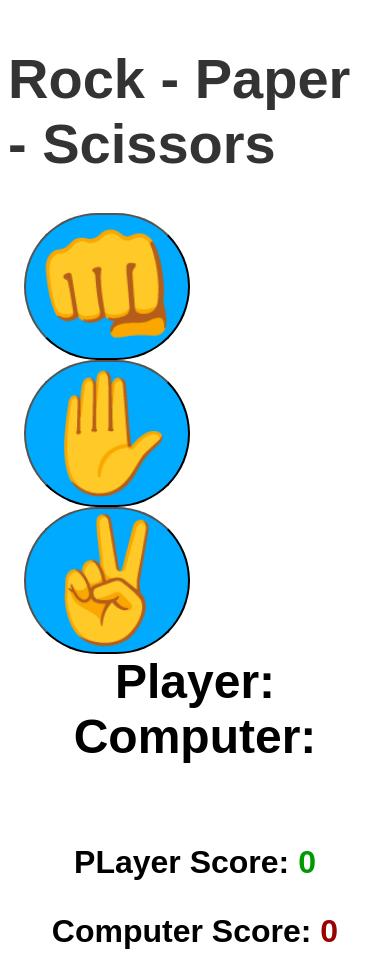
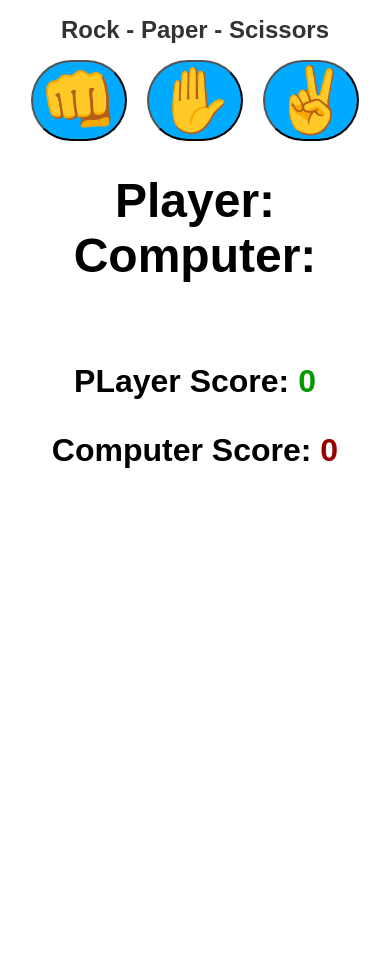
Before and after one commit to Anydav/Game, a plain HTML site: page index.html in a window 390 px wide. After the commit the page ends 844 px from the top, so only its background shows below. Drawn offline with Linux system fonts and the light colour scheme.

Commit message:
Update styles.css

```diff
--- a/styles.css
+++ b/styles.css
@@ -1,7 +1,7 @@
 body{
     font-family:Arial, Helvetica, sans-serif;
     font-weight: bold;
-    marding: 0;
+    margin: 0;
     display : flex;
     flex-direction: column;
     align-items: center;
@@ -13,8 +13,8 @@ h1{
     color: hsl(0, 0%, 20%);
 }
 
-choices{
-    margin-buttom: 2rem;
+.choices{
+    margin-bottom: 2rem;
 }
 
 .choices button{
@@ -48,3 +48,14 @@ choices{
 .redtext, #computerScoreDisplay{
     color: hsl(0, 100%, 30%);
 }
+
+@media (max-width: 786px){
+    h1{
+        font-size: 1.5rem;
+    }
+    .choices button{
+        font-size: 4rem;
+        min-width: 5rem;
+        margin: 0 0.5rem;
+    }
+}
```
